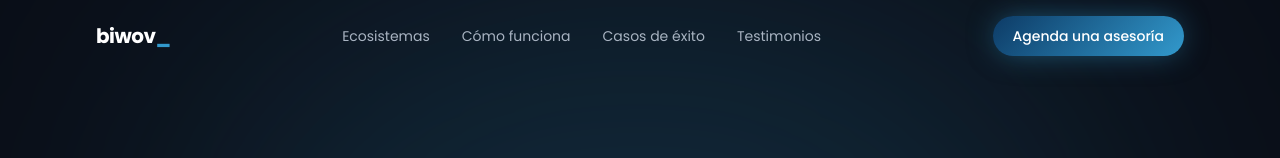
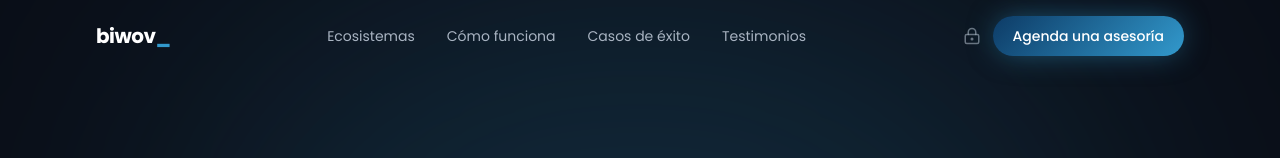
Before and after one commit to biwovcom/biwov.comoficial, a Next.js app: page / in a window 1280 px wide. Shown: the top 158 px of the page. Built offline with nearby package versions, Linux system fonts and the light colour scheme.

Commit message:
Agregar acceso discreto al panel privado desde el navbar público
Ícono de candado pequeño junto al botón "Agenda una asesoría" que
lleva a /panel/login — solo tú sabes qué es, no compite visualmente
con el resto del navbar.

```diff
--- a/src/components/layout/Navbar.tsx
+++ b/src/components/layout/Navbar.tsx
@@ -1,6 +1,8 @@
 "use client";
 
 import { useEffect, useState } from "react";
+import Link from "next/link";
+import { LockKeyhole } from "lucide-react";
 import { Container } from "@/components/ui/Container";
 import { Button } from "@/components/ui/Button";
 import { useQuoter } from "@/components/quoter/QuoterProvider";
@@ -47,9 +49,19 @@ export function Navbar() {
             </a>
           ))}
         </nav>
-        <Button size="md" onClick={() => open()}>
-          Agenda una asesoría
-        </Button>
+        <div className="flex items-center gap-3">
+          <Link
+            href="/panel/login"
+            aria-label="Panel privado"
+            title="Panel privado"
+            className="text-text-secondary/60 transition-colors hover:text-accent"
+          >
+            <LockKeyhole size={18} />
+          </Link>
+          <Button size="md" onClick={() => open()}>
+            Agenda una asesoría
+          </Button>
+        </div>
       </Container>
     </header>
   );
```
